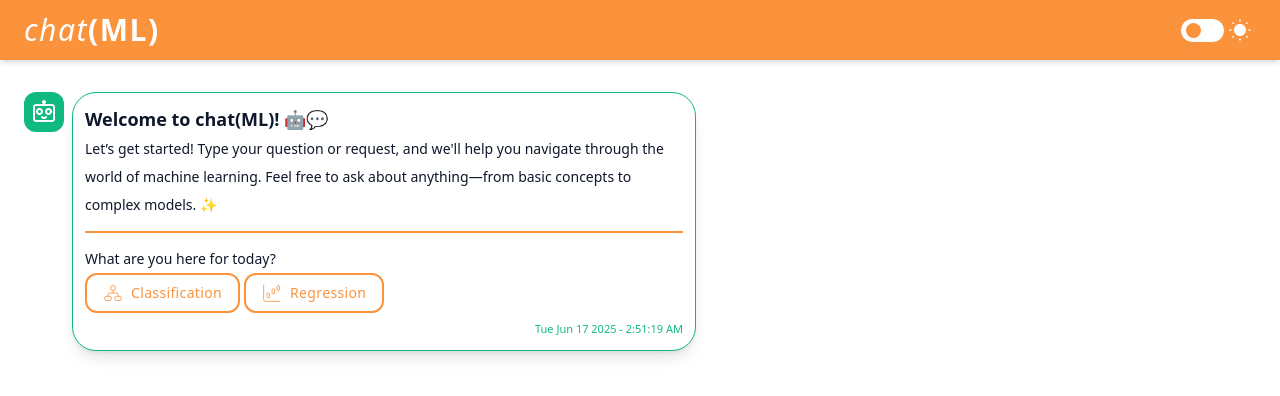
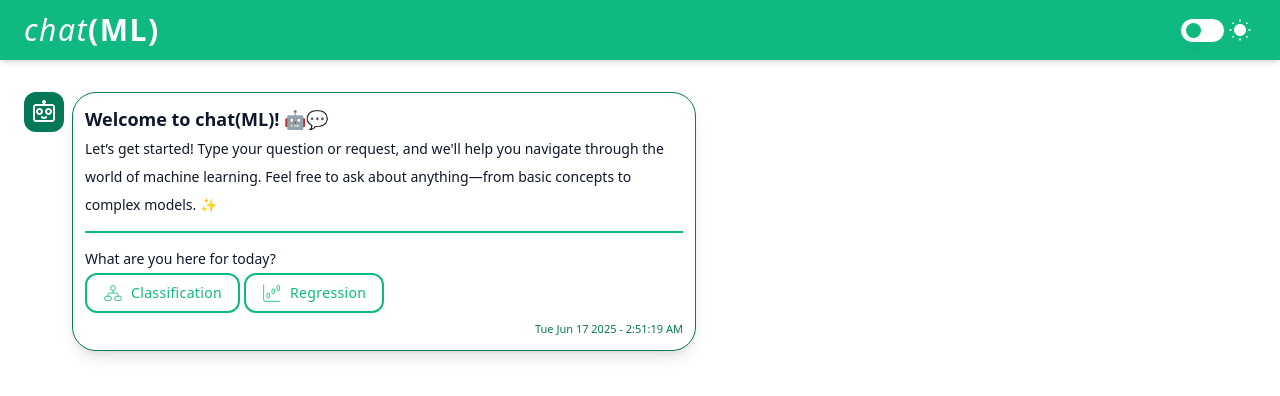
Before and after one commit to sameera-g-mathad/ml-ts, a React (Create React App) app: page / in a window 1280 px wide. Shown: the top 396 px of the page. Built offline with nearby package versions, Linux system fonts and the light colour scheme.

Commit message:
added few changes to appearance

```diff
--- a/src/App.css
+++ b/src/App.css
@@ -58,7 +58,17 @@
   margin-left: 0;
 }
 
-.radio-label::before {
+.radio-label {
+  outline-color: var(--color);
+}
+
+.radio-input:checked + .radio-label {
+  background-color: var(--color);
+  color: white;
+  outline-offset: 2px;
+}
+
+/* .radio-label::before {
   content: '';
   width: 10px;
   height: 10px;
@@ -73,7 +83,7 @@
 
 .radio-input:checked + .radio-label::before {
   display: block;
-}
+} */
 
 .button,
 .file-input {
--- a/src/Context/ThemeContext.tsx
+++ b/src/Context/ThemeContext.tsx
@@ -7,44 +7,44 @@ export const ThemeContext = createContext<themeInterfaceByContext>({
 });
 
 export const ThemeContextProvider: React.FC<childrenProp> = ({ children }) => {
-  const webColors = [
-    // 'rgb(59, 130, 246)', // bg-blue-500
-    // 'rgb(249, 168, 37)', // bg-yellow-500
-    'rgb(251, 146, 60)', // bg-amber-500
-    // 'rgb(34, 197, 94)', // bg-green-500
-    'rgb(16, 185, 129)', // bg-emerald-500
-    'rgb(6, 182, 212)', // bg-cyan-500
-    'rgb(37, 99, 235)', // bg-sky-500
-    'rgb(139, 92, 246)', // bg-violet-500
-    'rgb(168, 85, 247)', // bg-purple-500
-    'rgb(236, 72, 153)', // bg-fuchsia-500
-    'rgb(236, 72, 153)', // bg-pink-500
-    'rgb(190, 24, 93)', // bg-rose-500
-    // 'rgb(255, 0, 0)', // bg-red-500
-    'rgb(255, 159, 28)', // bg-orange-500
-    'rgb(20, 184, 166)', // bg-teal-500
-    'rgb(191, 219, 74)', // bg-lime-500
-    'rgb(75, 29, 219)', // bg-indigo-500
-    'rgb(251, 113, 133)', // bg-red-400
-    'rgb(74, 222, 128)', // bg-green-400
-    'rgb(96, 165, 250)', // bg-blue-400
-    'rgb(250, 204, 21)', // bg-yellow-400
-  ];
+  // const webColors = [
+  //   // 'rgb(59, 130, 246)', // bg-blue-500
+  //   // 'rgb(249, 168, 37)', // bg-yellow-500
+  //   'rgb(251, 146, 60)', // bg-amber-500
+  //   // 'rgb(34, 197, 94)', // bg-green-500
+  //   'rgb(16, 185, 129)', // bg-emerald-500
+  //   'rgb(6, 182, 212)', // bg-cyan-500
+  //   'rgb(37, 99, 235)', // bg-sky-500
+  //   'rgb(139, 92, 246)', // bg-violet-500
+  //   'rgb(168, 85, 247)', // bg-purple-500
+  //   'rgb(236, 72, 153)', // bg-fuchsia-500
+  //   'rgb(236, 72, 153)', // bg-pink-500
+  //   'rgb(190, 24, 93)', // bg-rose-500
+  //   // 'rgb(255, 0, 0)', // bg-red-500
+  //   'rgb(255, 159, 28)', // bg-orange-500
+  //   'rgb(20, 184, 166)', // bg-teal-500
+  //   'rgb(191, 219, 74)', // bg-lime-500
+  //   'rgb(75, 29, 219)', // bg-indigo-500
+  //   'rgb(251, 113, 133)', // bg-red-400
+  //   'rgb(74, 222, 128)', // bg-green-400
+  //   'rgb(96, 165, 250)', // bg-blue-400
+  //   'rgb(250, 204, 21)', // bg-yellow-400
+  // ];
 
-  const color = useMemo(() => {
-    // Randomly select a color from the webColors array
-    // and return it as a string
-    let choice = Math.floor(Math.random() * webColors.length);
-    return webColors[choice];
-    // eslint-disable-next-line
-  }, []);
+  // const color = useMemo(() => {
+  //   // Randomly select a color from the webColors array
+  //   // and return it as a string
+  //   let choice = Math.floor(Math.random() * webColors.length);
+  //   return webColors[choice];
+  //   // eslint-disable-next-line
+  // }, []);
 
   const colorCombinations = useMemo(() => (
     [
       {
-        'system': 'rgb(251, 146, 60)', //  (Amber 500)
-        'user': 'rgb(236, 72, 153)', //(Fuchsia 500)
-        'secondary': 'rgb(96, 165, 250)' // (Blue 400)
+        'system': 'rgb(4, 120, 87)', //  (Amber 500)
+        'user': 'rgb(75, 29, 219)', //(Fuchsia 500)
+        'secondary': 'rgb(16, 185, 129)' // (Blue 400)
       },
       {
         'system': 'rgb(6, 182, 212)', // (Cyan 500)
@@ -78,7 +78,7 @@ export const ThemeContextProvider: React.FC<childrenProp> = ({ children }) => {
     <ThemeContext.Provider
       value={{
         theme,
-        colorToUse: colorCombinations[4],
+        colorToUse: colorCombinations[0],
         changeTheme,
       }}
     >
--- a/src/Reusables/DraggableContainer.tsx
+++ b/src/Reusables/DraggableContainer.tsx
@@ -1,7 +1,7 @@
-import React, { memo, useContext } from "react";
-import { ThemeContext } from "../Context";
+import React, { memo } from "react";
 import { themeInterface } from "../interface";
 import { withTheme } from "../HOC";
+import { DragabbleSvg } from "../Svgs";
 
 export interface draggableContainerInterface {
     data: string[];
@@ -12,7 +12,7 @@ export interface draggableContainerInterface {
 const DraggableContainerComponent: React.FC<draggableContainerInterface & themeInterface> = memo(({ data, draggable, onDragStart, onDrop, secondaryColor }) => {
     return (
         <div
-            className='border-2 border-dashed rounded-lg w-full h-64 overflow-y-scroll p-2'
+            className='border-2 rounded-lg w-full h-64 overflow-y-scroll p-2'
             onDragOver={(e) => e.preventDefault()}
             onDrop={(e) => onDrop && onDrop(e)}
             style={{ borderColor: secondaryColor }}
@@ -21,13 +21,14 @@ const DraggableContainerComponent: React.FC<draggableContainerInterface & themeI
                 data.map(
                     (el, index) =>
                         <div
-                            style={{ borderColor: secondaryColor }}
-                            className={`border border-l-4 rounded-md p-2 m-1 ${draggable ? 'cursor-grab' : 'cursor-auto'}`}
+                            style={{ borderColor: secondaryColor, fill: secondaryColor }}
+                            className={`flex items-center gap-5 border active:border-l-4 p-2 m-1 active:font-bold active:text-lg ${draggable ? 'cursor-grab' : 'cursor-auto'}`}
                             draggable={draggable}
                             onDragStart={(e) => onDragStart && onDragStart(e, el)}
 
                             key={index}>
-                            {el}
+                            <DragabbleSvg />
+                            <span style={{ color: secondaryColor }}>{el}</span>
                         </div>
                 )
             }
--- a/src/Reusables/RadioBtn.tsx
+++ b/src/Reusables/RadioBtn.tsx
@@ -10,7 +10,7 @@ interface radioInterface {
 const RadioBtnComponent: React.FC<themeInterface & radioInterface> = memo(({ callback, id, name, secondaryColor, selected }) => {
     return <>
         <input className="radio-input hidden" type='radio' id={id} name={name} onClick={() => callback && callback()} defaultChecked={selected} />
-        <label className="radio-label relative w-5 h-5 border rounded-full cursor-pointer" htmlFor={id} style={{ borderColor: secondaryColor, ...({ "--color": secondaryColor } as React.CSSProperties) }}></label >
+        <label className="radio-label relative  outline-double px-2 py-1 my-2 rounded-full cursor-pointer capitalize" htmlFor={id} style={{ ...({ "--color": secondaryColor } as React.CSSProperties) }}>Drop {id}</label >
     </>;
 });
 
--- /dev/null
+++ b/src/Svgs/DragabbleSvg.tsx
@@ -0,0 +1,10 @@
+import React from "react";
+
+export const DragabbleSvg = () => {
+    return <div className="w-5 h-5">
+        <svg viewBox="0 0 24 24">
+            <path d="M8 2.5A1.5 1.5 0 1 0 9.5 4 1.5 1.5 0 0 0 8 2.5zm8 0A1.5 1.5 0 1 0 17.5 4 1.5 1.5 0 0 0 16 2.5zm-8 8A1.5 1.5 0 1 0 9.5 12 1.5 1.5 0 0 0 8 10.5zm8 0a1.5 1.5 0 1 0 1.5 1.5 1.5 1.5 0 0 0-1.5-1.5zm-8 8A1.5 1.5 0 1 0 9.5 20 1.5 1.5 0 0 0 8 18.5zm8 0a1.5 1.5 0 1 0 1.5 1.5 1.5 1.5 0 0 0-1.5-1.5z" />
+            <path fill="none" d="M0 0h24v24H0z" />
+        </svg>
+    </div>;
+};
--- a/src/Svgs/index.tsx
+++ b/src/Svgs/index.tsx
@@ -5,3 +5,4 @@ export * from './DarkThemeSvg';
 export * from './ClassificationSvg';
 export * from './RegressionSvg';
 export * from './UploadSvg';
+export * from './DragabbleSvg'
--- a/src/Templates/DropNa.tsx
+++ b/src/Templates/DropNa.tsx
@@ -1,5 +1,5 @@
 import React, { memo, useCallback, useState } from "react";
-import { Button, ConditionalDisplay, ConversationTyping, DraggableContainer, InputGroup, RadioBtn } from "../Reusables";
+import { Button, ConditionalDisplay, ConversationTyping, DraggableContainer, RadioBtn } from "../Reusables";
 import { fr } from "../ml-ts";
 import { DisplayDf, DropNaPrompt } from "./index";
 import { Chat } from "../Components/Chat";
@@ -35,15 +35,15 @@ const DropNaComponent: React.FC<consumeContextInterface> = memo(({ addDataframe,
         <ConversationTyping text='Will drop the values as requested.' />
         <ConditionalDisplay>
             <span className='flex gap-3'>
-                <InputGroup label='Drop All'>
-                    <RadioBtn id='all' name='drop' callback={() => setHow('all')} selected={true} />
-                </InputGroup>
-                <InputGroup label='Drop Any'>
-                    <RadioBtn id='any' name='drop' callback={() => setHow('any')} />
-                </InputGroup>
-                <InputGroup label='Subset'>
-                    <RadioBtn id='subset' name='drop' callback={() => setHow('subset')} />
-                </InputGroup>
+                {/* <InputGroup label='Drop All'> */}
+                <RadioBtn id='all' name='drop' callback={() => setHow('all')} selected={true} />
+                {/* </InputGroup> */}
+                {/* <InputGroup label='Drop Any'> */}
+                <RadioBtn id='any' name='drop' callback={() => setHow('any')} />
+                {/* </InputGroup> */}
+                {/* <InputGroup label='Subset'> */}
+                <RadioBtn id='subset' name='drop' callback={() => setHow('subset')} />
+                {/* </InputGroup> */}
             </span>
             {how === 'subset' ?
                 <span className="flex sm:flex-nowrap py-3 flex-wrap gap-5">
```
